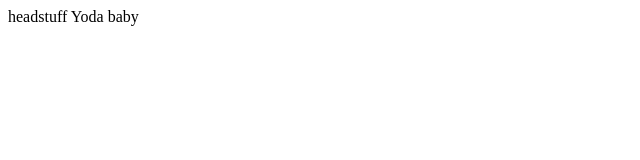
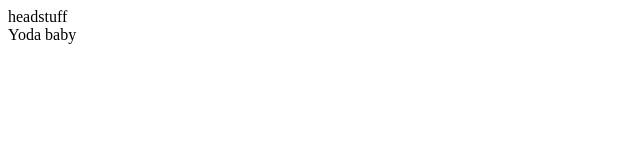
Before and after one commit to codyprickett/codyprickett.github.io, a plain HTML site: page index.html in a window 1280 px wide. Shown: the whole page, without its empty margins (0-640 px from the left). Drawn offline with Linux system fonts and the light colour scheme.

Commit message:
Update index.html

```diff
--- a/index.html
+++ b/index.html
@@ -5,6 +5,7 @@
     </head>
     <body>
         <!-- the content goes here -->
-Yoda baby
+        <br>Yoda baby
+        <br><br><a href="Codycard 866 x 500.png">
     </body>
 </html>
```
